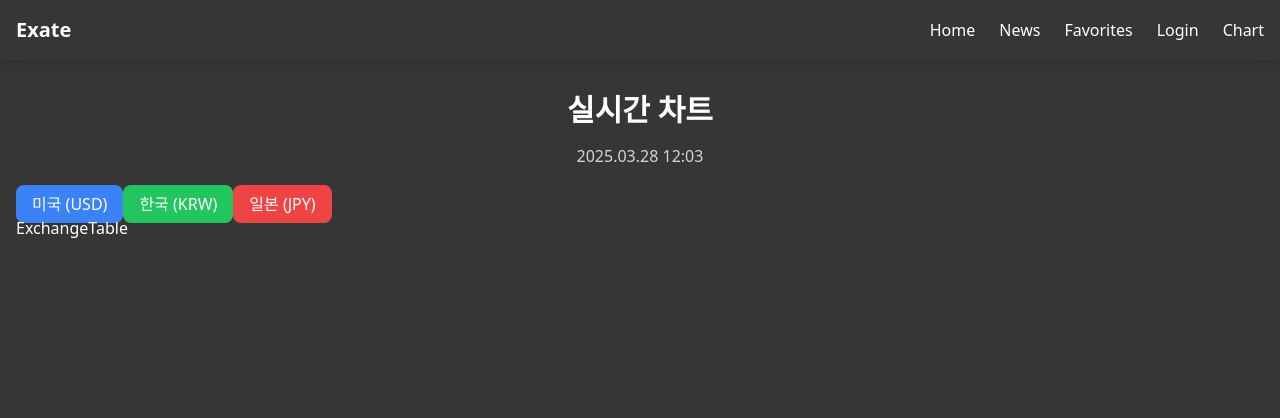
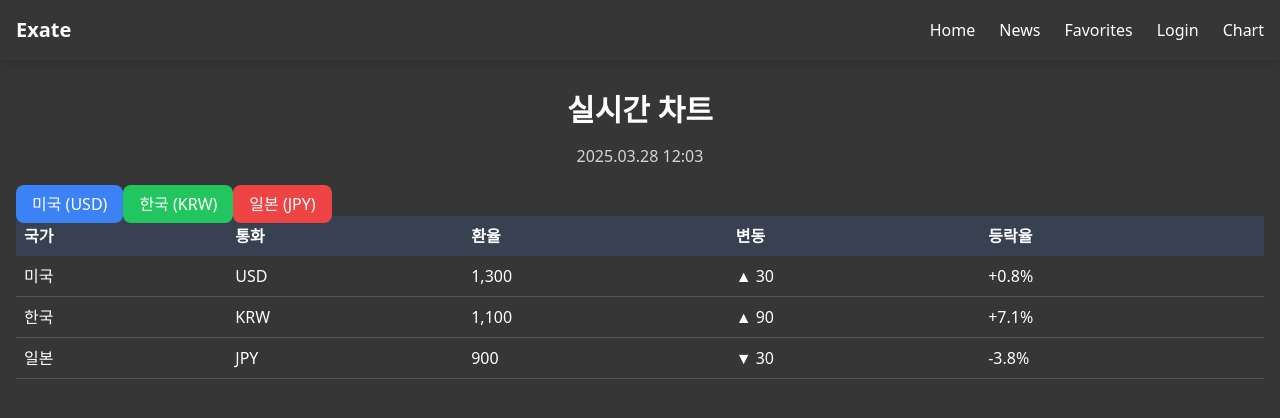
Before and after one commit to exchange-rate-page/front-react, a React (Create React App) app: page / in a window 1280 px wide. Shown: the top 418 px of the page. Built offline with nearby package versions, Linux system fonts and the light colour scheme.

Commit message:
feat: ExchangeTable page 구성

```diff
--- a/src/components/ExchangeTable.js
+++ b/src/components/ExchangeTable.js
@@ -1,8 +1,36 @@
 import React from 'react'
+
+const currencies = [
+  {country: "미국", code: "USD", rate: "1,300", change: "▲ 30", percent: "+0.8%" },
+  {country: "한국", code: "KRW", rate: "1,100", change: "▲ 90", percent: "+7.1%" },
+  {country: "일본", code: "JPY", rate: "900", change: "▼  30", percent: "-3.8%" }
+
+];
 
 function ExchangeTable() {
   return (
-    <div>ExchangeTable</div>
+    <table className='w-full text-left border-collapse'>
+      <thead>
+        <tr className='bg-gray-700 text-white'>
+          <th className='p-2'>국가</th>
+          <th className='p-2'>통화</th>
+          <th className='p-2'>환율</th>
+          <th className='p-2'>변동</th>
+          <th className='p-2'>등락율</th>
+        </tr>
+      </thead>
+      <tbody>
+        {currencies.map((item, index) => (
+          <tr key={index} className='border-b border-gray-600'>
+            <td className='p-2'>{item.country}</td>
+            <td className='p-2'>{item.code}</td>
+            <td className='p-2'>{item.rate}</td>
+            <td className='p-2'>{item.change}</td>
+            <td className='p-2'>{item.percent}</td>
+          </tr>
+        ) )}
+      </tbody>
+    </table>
   )
 }
 
```
